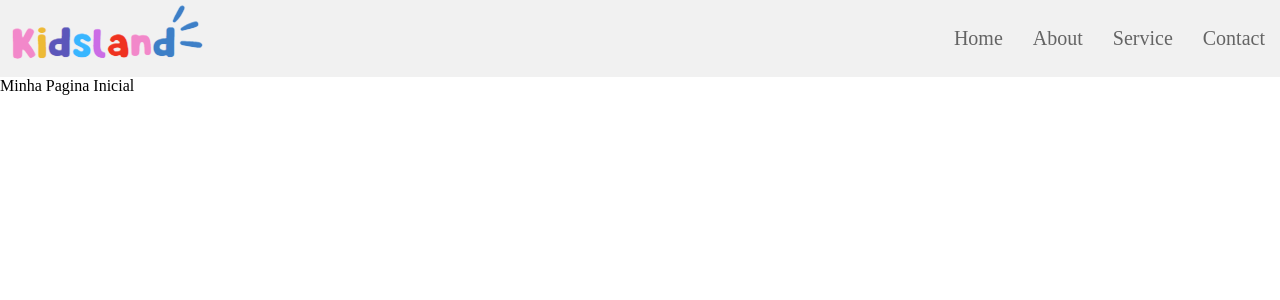
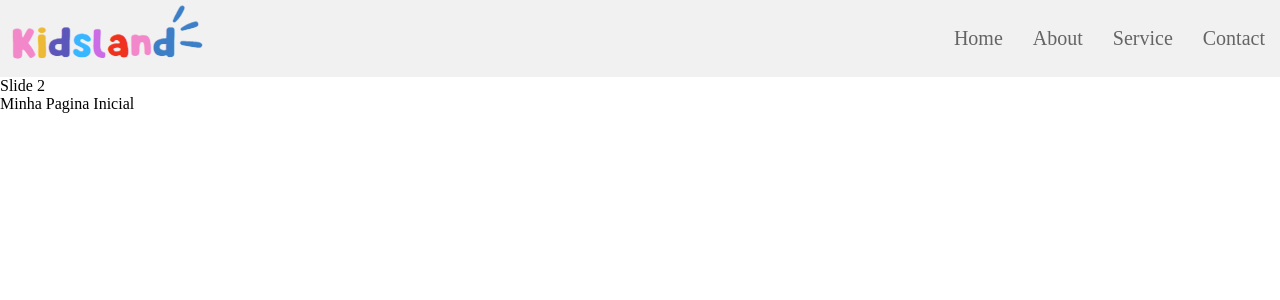
Before and after one commit to devMarilia/kidsland, a Next.js app: page / in a window 1280 px wide. Shown: the top 300 px of the page. Built offline with nearby package versions, Linux system fonts and the light colour scheme.

Commit message:
✨ feat: Init Slide

```diff
--- /dev/null
+++ b/components/Slide.tsx
@@ -0,0 +1,41 @@
+import { useEffect, useRef, useState } from 'react';
+import {SlideContainer, SlideItem } from "../src/styles/slide"
+
+
+
+const Slide: React.FC = () => {
+  const slideContainerRef = useRef<HTMLDivElement>(null);
+  const [currentIndex, setCurrentIndex] = useState(0);
+
+  useEffect(() => {
+    const slideContainer = slideContainerRef.current;
+    const slideItems = slideContainer?.getElementsByClassName('slide-item') as HTMLCollectionOf<HTMLDivElement>;
+    const totalSlides = slideItems.length;
+
+    const nextSlide = () => {
+      setCurrentIndex((prevIndex) => (prevIndex + 1) % totalSlides);
+    };
+
+    const timeoutId = setTimeout(nextSlide, 3000);
+
+    return () => {
+      clearTimeout(timeoutId);
+    };
+  }, [currentIndex]);
+
+  return (
+    <SlideContainer ref={slideContainerRef}>
+      <SlideItem className="slide-item" active={currentIndex === 0}>
+        Slide 1
+      </SlideItem>
+      <SlideItem className="slide-item" active={currentIndex === 1}>
+        Slide 2
+      </SlideItem>
+      <SlideItem className="slide-item" active={currentIndex === 2}>
+        Slide 3
+      </SlideItem>
+    </SlideContainer>
+  );
+};
+
+export default Slide;
--- a/src/pages/index.tsx
+++ b/src/pages/index.tsx
@@ -1,9 +1,11 @@
 import { Navbar } from "../../components/Navbar";
+import Slide from "../../components/Slide";
 
 export default function Home() {
   return (
     <>
     <Navbar/>
+    <Slide/>
      <div>Minha Pagina Inicial</div>
     </>
   )
--- a/src/styles/navbar.ts
+++ b/src/styles/navbar.ts
@@ -35,7 +35,7 @@ export const NavbarContainer = styled("nav", {
 
     ".nav-items": {
       position: "absolute",
-      top: "60px",
+      top: "47px",
       display: "flex",
       flexDirection: "column",
       background: "#ddd",
--- /dev/null
+++ b/src/styles/slide.ts
@@ -0,0 +1,16 @@
+import { styled } from "@stitches/react";
+
+export const SlideContainer = styled('div', {
+    display: 'flex',
+  });
+
+  export const SlideItem = styled('div', {
+    display: 'none',
+    variants: {
+      active: {
+        true: {
+          display: 'block',
+        },
+      },
+    },
+  });
```
